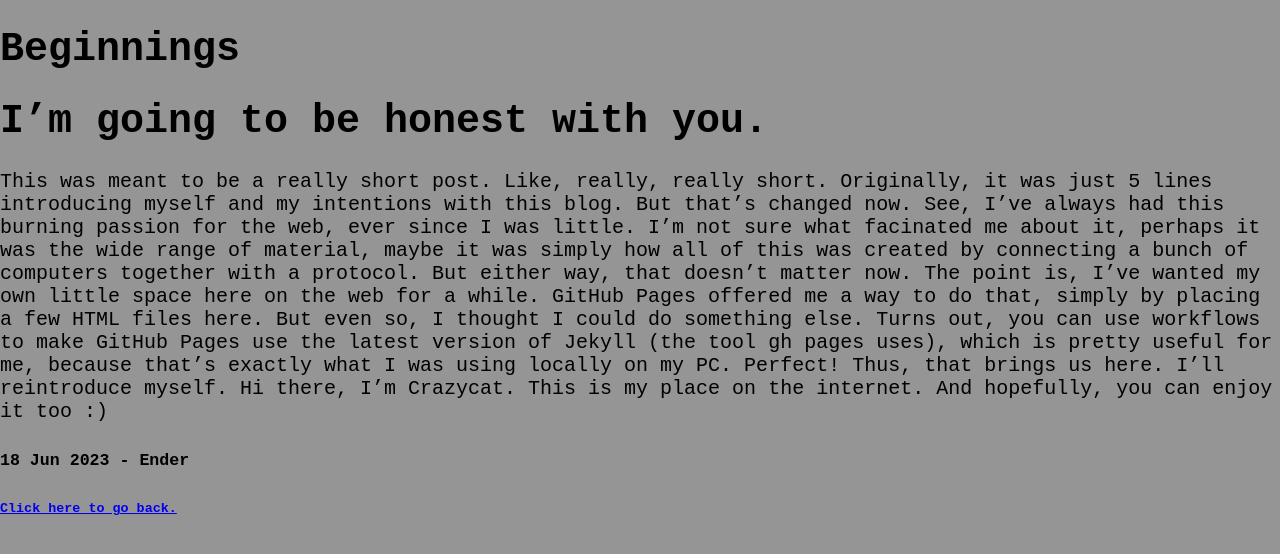
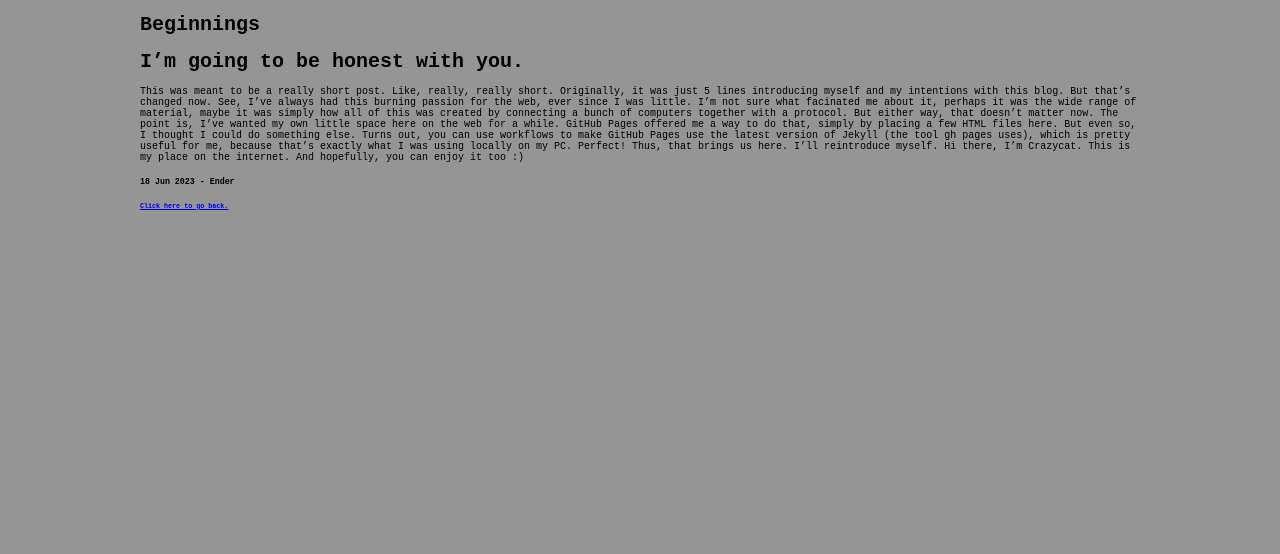
Before and after one commit to CrazycatASG/crazycatasg.github.io, a Jekyll site: the page built from _posts/2023-06-18-A-fresh-start.md, in a window 1280 px wide. Shown: the top 554 px of the page. Built offline with Jekyll 4.4.1, drawn with Linux system fonts in a browser that asks for light colours.

Commit message:
Changed the website size, and  added a new post

```diff
--- a/_sass/base.scss
+++ b/_sass/base.scss
@@ -1,9 +1,9 @@
 $backgroundColor: #969595;
 $bodyColor: #000000;
 $bodyFont: monospace;
-$max-width: 2000px;
+$max-width: 1000px;
 $margin: auto;
-$font-size: 20px;
+$font-size: 10px;
 
 body {
   background: $backgroundColor;
```
Also changed, not shown: _posts/2023-07-04-The-death-of-a-bird.md (added, +7 -0 lines).
